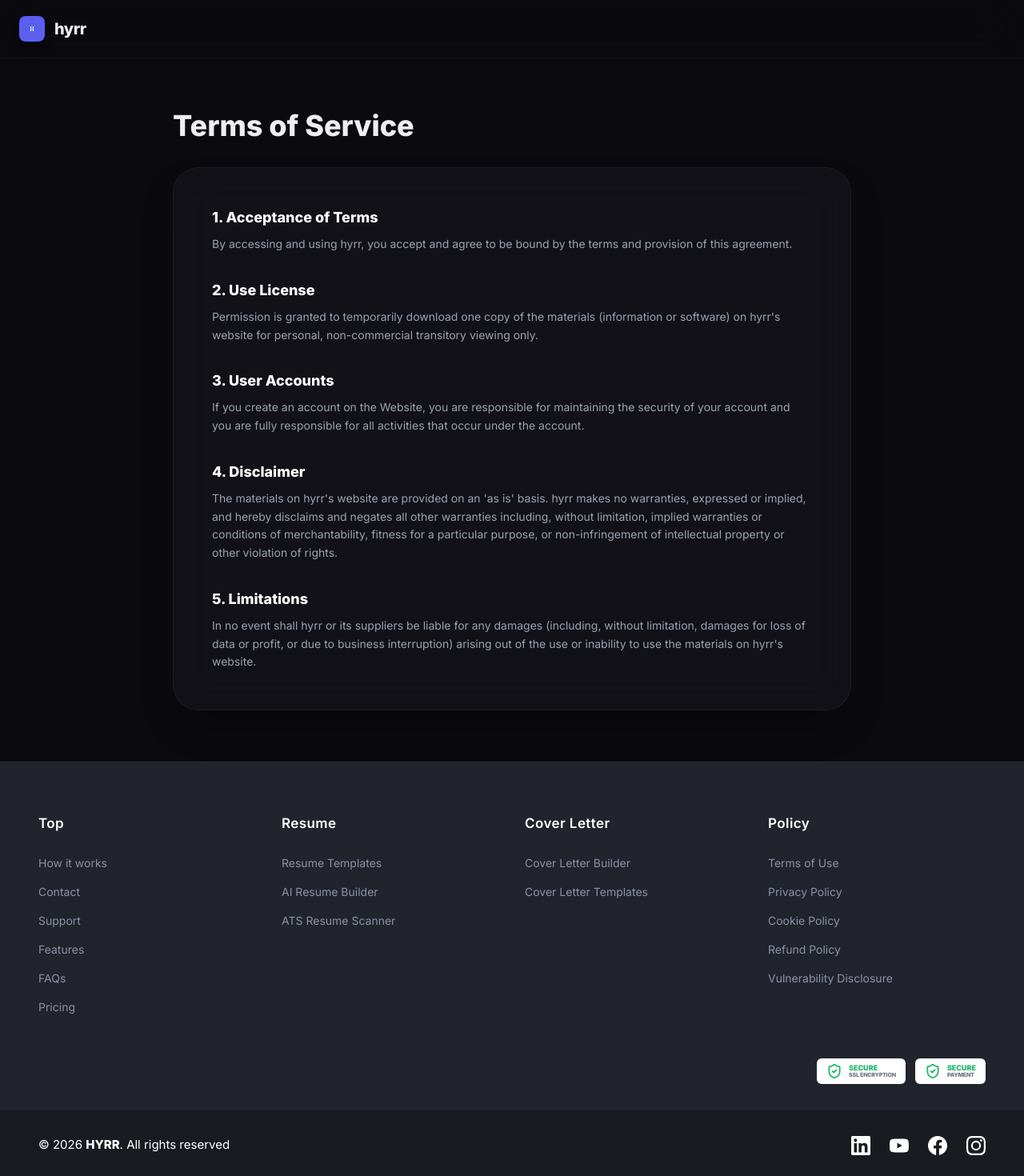
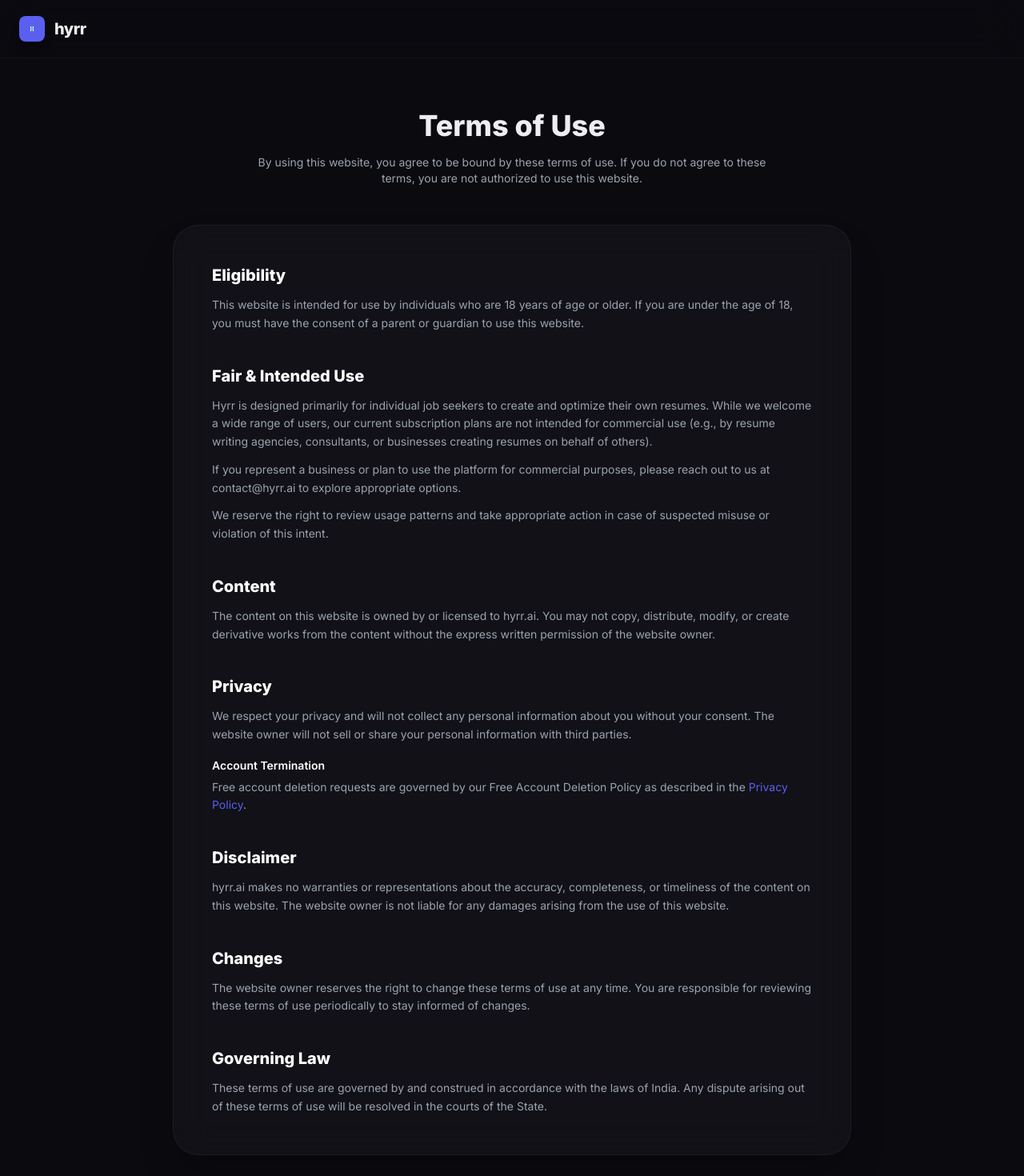
Before and after one commit to Nagaraj-Jakkappa/HYRR, a React (Vite) app in the folder resumeiq/client/: page /terms in a window 1280 px wide. Shown: the top 1470 px of the page at 80% size. Built offline with nearby package versions, Linux system fonts and the light colour scheme; no server answers.

Commit message:
docs: update Terms of Use to match Hyrr brand policies

```diff
--- a/resumeiq/client/src/pages/TermsPage.tsx
+++ b/resumeiq/client/src/pages/TermsPage.tsx
@@ -21,27 +21,51 @@ export default function TermsPage() {
             </nav>
 
             <main className="flex-1 max-w-4xl mx-auto px-6 py-16 w-full">
-                <h1 className="text-4xl font-black mb-8">Terms of Service</h1>
-                <div className="bg-[#13131A]/80 backdrop-blur-xl p-8 md:p-12 rounded-[32px] border border-white/5 shadow-2xl space-y-8 text-gray-400 leading-relaxed text-sm">
+                <div className="text-center mb-12">
+                    <h1 className="text-4xl font-black mb-4">Terms of Use</h1>
+                    <p className="text-gray-400 max-w-2xl mx-auto text-sm">
+                        By using this website, you agree to be bound by these terms of use. If you do not agree to these terms, you are not authorized to use this website.
+                    </p>
+                </div>
+
+                <div className="bg-[#13131A]/80 backdrop-blur-xl p-8 md:p-12 rounded-[32px] border border-white/5 shadow-2xl space-y-10 text-gray-400 leading-relaxed text-sm">
                     <section>
-                        <h2 className="text-lg font-bold text-white mb-2">1. Acceptance of Terms</h2>
-                        <p>By accessing and using hyrr, you accept and agree to be bound by the terms and provision of this agreement.</p>
+                        <h2 className="text-xl font-bold text-white mb-3">Eligibility</h2>
+                        <p>This website is intended for use by individuals who are 18 years of age or older. If you are under the age of 18, you must have the consent of a parent or guardian to use this website.</p>
                     </section>
+
                     <section>
-                        <h2 className="text-lg font-bold text-white mb-2">2. Use License</h2>
-                        <p>Permission is granted to temporarily download one copy of the materials (information or software) on hyrr's website for personal, non-commercial transitory viewing only.</p>
+                        <h2 className="text-xl font-bold text-white mb-3">Fair & Intended Use</h2>
+                        <p className="mb-3">Hyrr is designed primarily for individual job seekers to create and optimize their own resumes. While we welcome a wide range of users, our current subscription plans are not intended for commercial use (e.g., by resume writing agencies, consultants, or businesses creating resumes on behalf of others).</p>
+                        <p className="mb-3">If you represent a business or plan to use the platform for commercial purposes, please reach out to us at contact@hyrr.ai to explore appropriate options.</p>
+                        <p>We reserve the right to review usage patterns and take appropriate action in case of suspected misuse or violation of this intent.</p>
                     </section>
+
                     <section>
-                        <h2 className="text-lg font-bold text-white mb-2">3. User Accounts</h2>
-                        <p>If you create an account on the Website, you are responsible for maintaining the security of your account and you are fully responsible for all activities that occur under the account.</p>
+                        <h2 className="text-xl font-bold text-white mb-3">Content</h2>
+                        <p>The content on this website is owned by or licensed to hyrr.ai. You may not copy, distribute, modify, or create derivative works from the content without the express written permission of the website owner.</p>
                     </section>
+
                     <section>
-                        <h2 className="text-lg font-bold text-white mb-2">4. Disclaimer</h2>
-                        <p>The materials on hyrr's website are provided on an 'as is' basis. hyrr makes no warranties, expressed or implied, and hereby disclaims and negates all other warranties including, without limitation, implied warranties or conditions of merchantability, fitness for a particular purpose, or non-infringement of intellectual property or other violation of rights.</p>
+                        <h2 className="text-xl font-bold text-white mb-3">Privacy</h2>
+                        <p className="mb-4">We respect your privacy and will not collect any personal information about you without your consent. The website owner will not sell or share your personal information with third parties.</p>
+                        <h3 className="text-white font-semibold mb-1">Account Termination</h3>
+                        <p>Free account deletion requests are governed by our Free Account Deletion Policy as described in the <Link to="/privacy" className="text-[#5B5FEF] hover:underline">Privacy Policy</Link>.</p>
                     </section>
+
                     <section>
-                        <h2 className="text-lg font-bold text-white mb-2">5. Limitations</h2>
-                        <p>In no event shall hyrr or its suppliers be liable for any damages (including, without limitation, damages for loss of data or profit, or due to business interruption) arising out of the use or inability to use the materials on hyrr's website.</p>
+                        <h2 className="text-xl font-bold text-white mb-3">Disclaimer</h2>
+                        <p>hyrr.ai makes no warranties or representations about the accuracy, completeness, or timeliness of the content on this website. The website owner is not liable for any damages arising from the use of this website.</p>
+                    </section>
+
+                    <section>
+                        <h2 className="text-xl font-bold text-white mb-3">Changes</h2>
+                        <p>The website owner reserves the right to change these terms of use at any time. You are responsible for reviewing these terms of use periodically to stay informed of changes.</p>
+                    </section>
+
+                    <section>
+                        <h2 className="text-xl font-bold text-white mb-3">Governing Law</h2>
+                        <p>These terms of use are governed by and construed in accordance with the laws of India. Any dispute arising out of these terms of use will be resolved in the courts of the State.</p>
                     </section>
                 </div>
             </main>
```
